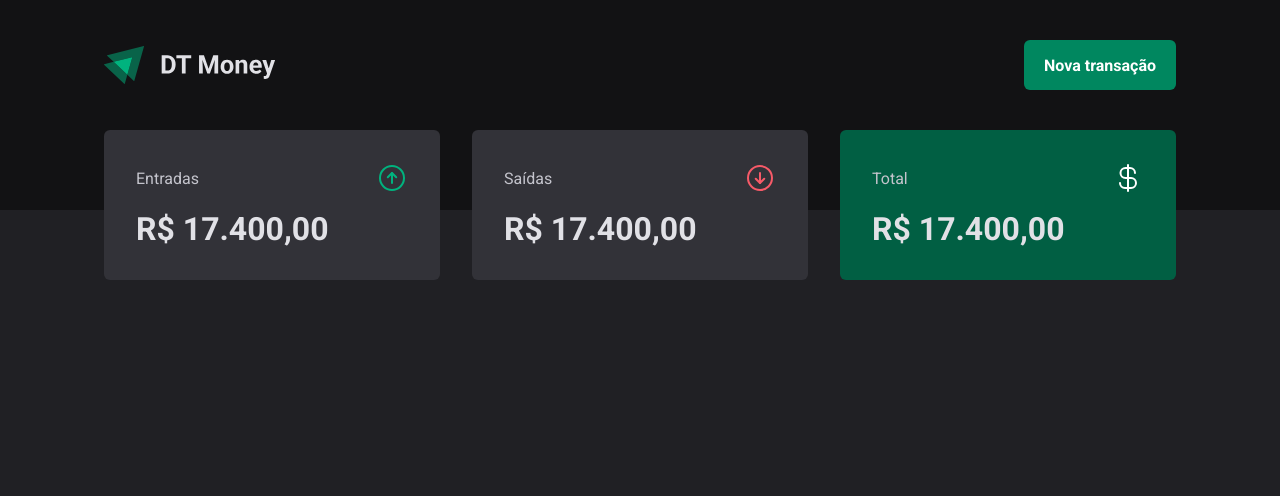
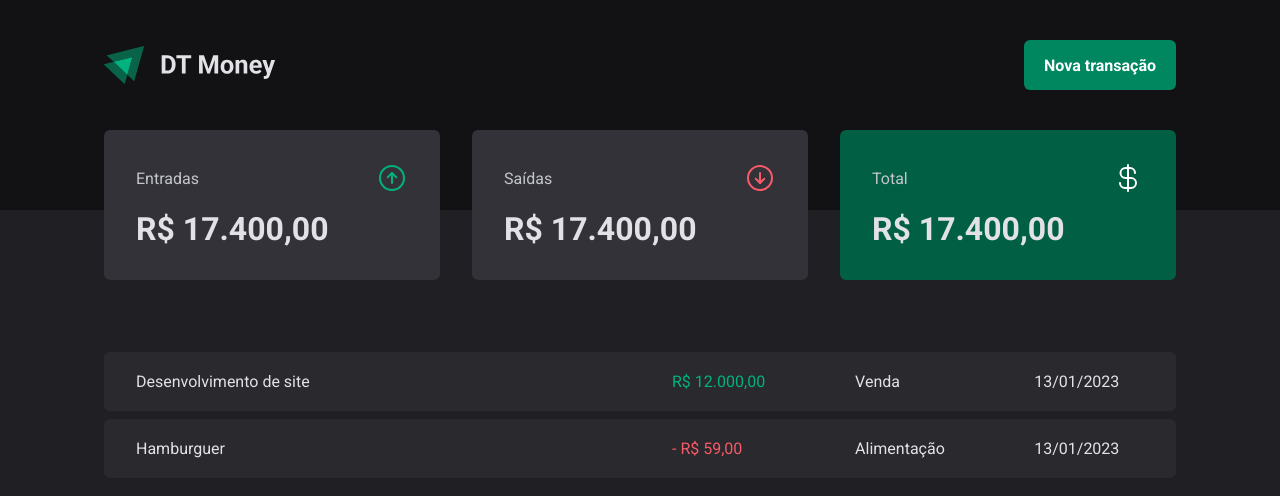
Before and after one commit to marrcelosantana/new-dt-money, a React (Vite) app: page / in a window 1280 px wide. Shown: the top 496 px of the page. Built offline with nearby package versions, Linux system fonts and the light colour scheme.

Commit message:
[DT-Money] - Insert table

```diff
--- a/src/pages/Transactions/index.tsx
+++ b/src/pages/Transactions/index.tsx
@@ -1,11 +1,40 @@
 import { Header } from "../../components/Header";
 import { Summary } from "../../components/Summary";
+
+import {
+  PriceHighlight,
+  TransactionsContainer,
+  TransactionsTable,
+} from "./styles";
 
 export function Transactions() {
   return (
     <div>
       <Header />
       <Summary />
+      <TransactionsContainer>
+        <TransactionsTable>
+          <tbody>
+            <tr>
+              <td width="50%">Desenvolvimento de site</td>
+              <td>
+                <PriceHighlight variant="income">R$ 12.000,00</PriceHighlight>
+              </td>
+              <td>Venda</td>
+              <td>13/01/2023</td>
+            </tr>
+
+            <tr>
+              <td width="50%">Hamburguer</td>
+              <td>
+                <PriceHighlight variant="outcome">- R$ 59,00</PriceHighlight>
+              </td>
+              <td>Alimentação</td>
+              <td>13/01/2023</td>
+            </tr>
+          </tbody>
+        </TransactionsTable>
+      </TransactionsContainer>
     </div>
   );
 }
--- a/src/pages/Transactions/styles.ts
+++ b/src/pages/Transactions/styles.ts
@@ -1 +1,39 @@
 import styled from "styled-components";
+
+export const TransactionsContainer = styled.div`
+  width: 100%;
+  max-width: 1120px;
+  margin: 4rem auto 0;
+  padding: 0 1.5rem 2rem;
+`;
+
+export const TransactionsTable = styled.table`
+  width: 100%;
+  border-collapse: separate;
+  border-spacing: 0 0.5rem;
+  margin-top: 1.5rem;
+
+  td {
+    padding: 1.25rem 2rem;
+    background: ${(props) => props.theme["gray-700"]};
+
+    &:first-child {
+      border-radius: 6px 0 0 6px;
+    }
+
+    &:last-child {
+      border-radius: 0 6px 6px 0;
+    }
+  }
+`;
+
+interface PriceHighlightProps {
+  variant: "income" | "outcome";
+}
+
+export const PriceHighlight = styled.span<PriceHighlightProps>`
+  color: ${(props) =>
+    props.variant === "income"
+      ? props.theme["green-300"]
+      : props.theme["red-300"]};
+`;
```
